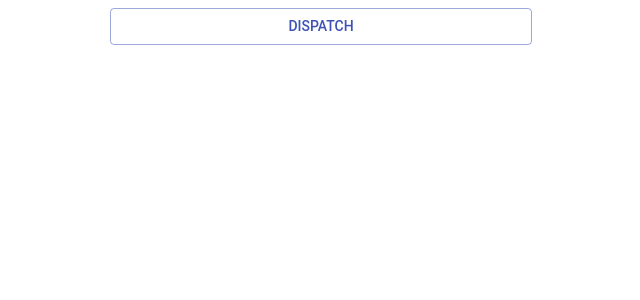
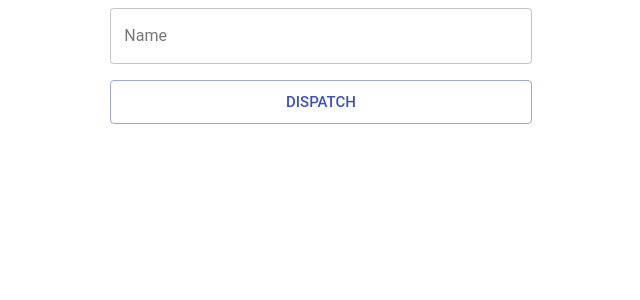
Before and after one commit to girz298/react_typescript_todo_list, a React (Create React App) app: page / in a window 1280 px wide. Shown: the top 300 px of the page, without its empty margins (319-959 px from the left). Built offline with nearby package versions, Linux system fonts and the light colour scheme.

Commit message:
Add project creation form.

```diff
--- /dev/null
+++ b/src/actions/projects.ts
@@ -0,0 +1,6 @@
+export function addProjectAction(project: IProject): IAction {
+    return {
+        payload: project,
+        type: 'great'
+    };
+}
--- /dev/null
+++ b/src/components/CreateProjectForm.tsx
@@ -0,0 +1,73 @@
+import * as React from 'react';
+
+import {Button, Grid, TextField, WithStyles, withStyles} from "@material-ui/core";
+import { connect } from 'react-redux'
+import {addProjectAction} from "../actions/projects";
+
+const styles = (theme: any) => ({
+    button: {
+        marginTop: theme.spacing.unit,
+    },
+    input: {
+        display: 'none',
+    },
+});
+
+interface IProps {
+    addProject: (project: IProject) => void;
+}
+
+interface IState {
+    projectName: string
+}
+
+class CreateProjectForm extends React.Component<IProps & WithStyles, IState> {
+    public state: Readonly<IState> = {
+        projectName: ''
+    };
+
+    public render() {
+        return (
+            <form noValidate={true} autoComplete="off">
+                <Grid container={true} spacing={8}>
+                    <Grid item={true} xs={12}>
+                            <TextField
+                                fullWidth={true}
+                                id="outlined-name"
+                                label="Name"
+                                name="projectName"
+                                value={this.state.projectName}
+                                onChange={this.handleChange}
+                                className={this.props.classes.button}
+                                variant="outlined"
+                            />
+                    </Grid>
+                    <Grid item={true} xs={12}>
+                        <Button
+                            size={"large"}
+                            onClick={this.draw}
+                            fullWidth={true}
+                            variant="outlined"
+                            color="primary"
+                            className={this.props.classes.button}
+                        >
+                            Dispatch
+                        </Button>
+                    </Grid>
+                </Grid>
+            </form>
+        );
+    }
+
+    private draw = () => {
+        this.props.addProject({name: this.state.projectName});
+    };
+
+    private handleChange = (event: any) => {
+        this.setState({projectName: event.target.value});
+    }
+}
+
+export default connect(null, {
+    addProject: addProjectAction
+})(withStyles(styles)(CreateProjectForm));
--- a/src/components/ProjectsList.tsx
+++ b/src/components/ProjectsList.tsx
@@ -14,10 +14,12 @@ const styles = (theme: any) => ({
     },
 });
 
-class ProjectsList extends React.Component<{
+interface IProps {
     dispatch: Dispatch;
     projects?: [];
-} & WithStyles> {
+}
+
+class ProjectsList extends React.Component<IProps & WithStyles> {
 
     public render() {
         console.log('PROJECTS: ', this.props.projects);
--- a/src/components/Root.tsx
+++ b/src/components/Root.tsx
@@ -1,59 +1,24 @@
 import * as React from 'react';
 
-import {Button, Grid, WithStyles, withStyles} from "@material-ui/core";
-import { connect } from 'react-redux'
-import {Dispatch} from "redux";
+import {Grid} from "@material-ui/core";
 import ProjectsList from "./ProjectsList";
+import CreateProjectForm from "./CreateProjectForm";
 
 
-const styles = (theme: any) => ({
-    button: {
-        marginTop: theme.spacing.unit,
-    },
-    input: {
-        display: 'none',
-    },
-});
-
-class Root extends React.Component<{
-    dispatch: Dispatch;
-} & WithStyles> {
+class Root extends React.Component {
 
     public render() {
         return (
             <Grid container={true} spacing={8}>
                 <Grid item={true} xs={4} />
                 <Grid item={true} xs={4}>
-                    <Button
-                        onClick={this.draw}
-                        fullWidth={true}
-                        variant="outlined"
-                        color="primary"
-                        className={this.props.classes.button}
-                    >
-                        Dispatch
-                    </Button>
+                    <CreateProjectForm />
                     <ProjectsList />
                 </Grid>
                 <Grid item={true} xs={4} />
             </Grid>
         );
     }
-
-    private draw = () => {
-        this.props.dispatch({
-            payload: [
-                {name: 'payload1'},
-                {name: 'payload2'},
-                {name: 'payload3'}
-            ],
-            type: 'great'
-        });
-    }
 }
 
-export default connect(null, (dispatch) => {
-     return {
-         dispatch,
-     };
-})(withStyles(styles)(Root));
+export default Root;
```
